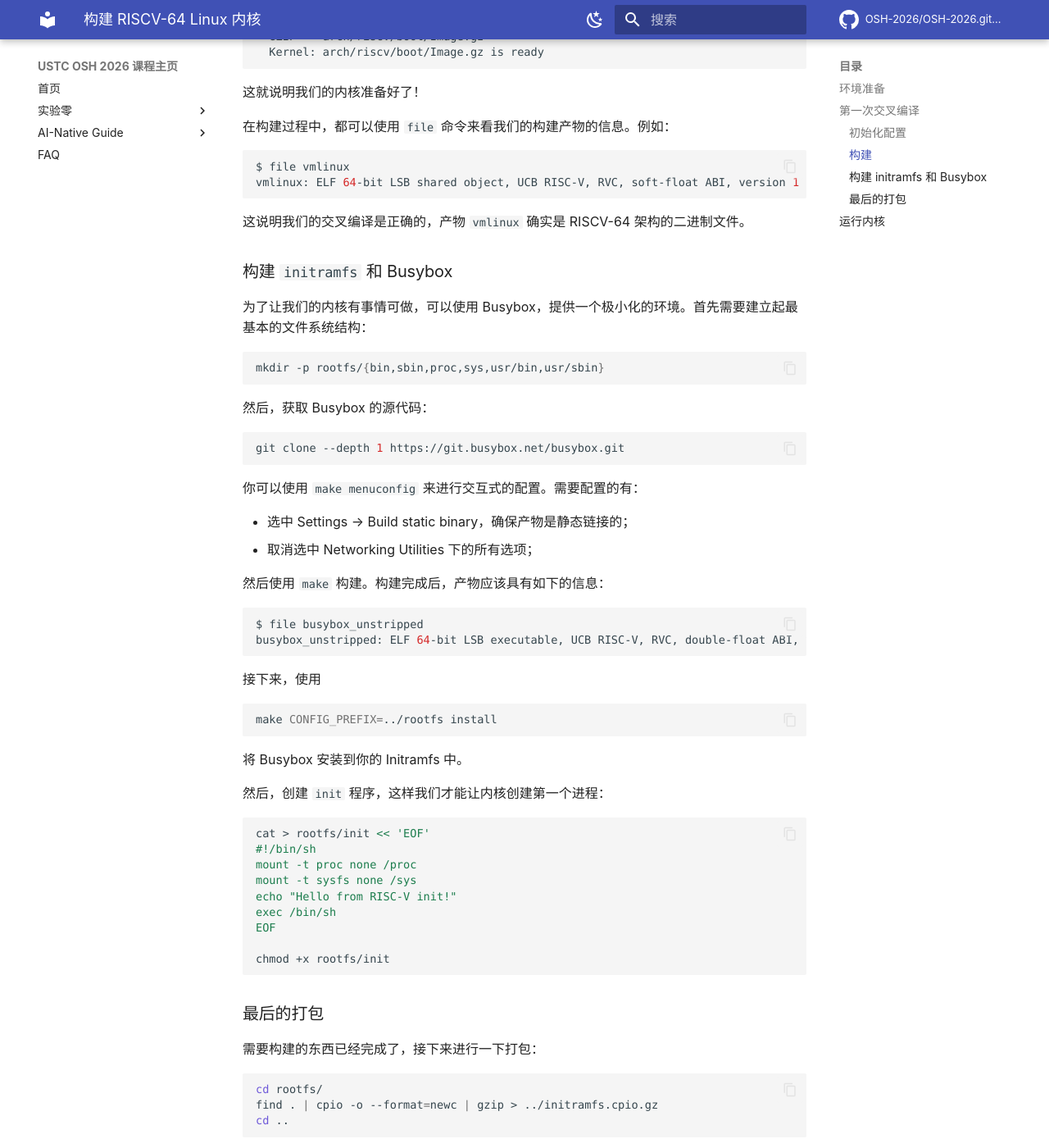
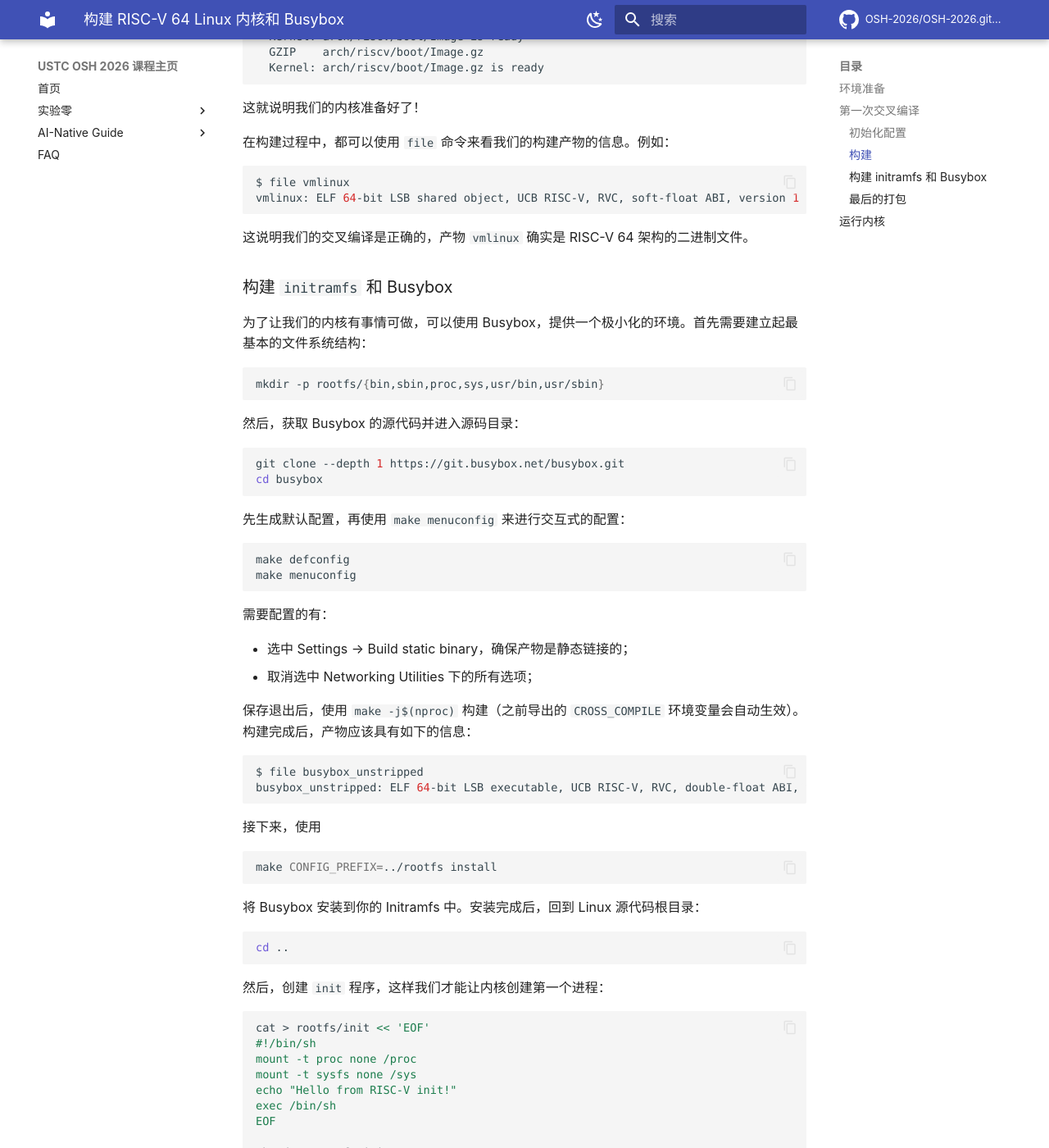
Before and after one commit to OSH-2026/osh-2026.github.io, an MkDocs documentation site: the page built from docs/lab1/riscv64-kernel.md, in a window 1280 px wide and 1400 px high, scrolled down 1988 px. Shown: the whole window at 82% size. Built offline with MkDocs 1.6.1 and Material for MkDocs 9.7.7, drawn with Linux system fonts in a browser that asks for light colours; nearby versions of some CDN libraries; library files that are not in the unit come from our copies; comment, search, counter and statistics services are not loaded; some of the changed text lies outside the part shown.

Commit message:
Better language for riscv64 kernel

````diff
--- a/docs/lab1/riscv64-kernel.md
+++ b/docs/lab1/riscv64-kernel.md
@@ -1,8 +1,8 @@
-# 构建 RISCV-64 Linux 内核
+# 构建 RISC-V 64 Linux 内核和 Busybox
 
 ## 环境准备
 
-使用了 Vlab 的 Ubuntu 24.04 LXC 虚拟环境。
+建议使用 Vlab 的 Ubuntu 24.04 LXC 虚拟环境。
 
 更新并安装所需的软件：
 
@@ -45,7 +45,7 @@
 make defconfig
 ```
 
-然后，由于 Qemu 里面没有什么设备，因此不需要编译很多驱动程序。因此只保留我们需要的。这里可以使用 `make menuconfig` 来进行交互式的配置，但是由于需要修改的地方比较多，交互式操作可能不太方便。所以，使用 `config` 切片来完成配置。编写 `qemu.config` 并填入下面的内容：
+然后，由于 QEMU 里面没有什么设备，因此不需要编译很多驱动程序，只保留我们需要的即可。这里可以使用 `make menuconfig` 来进行交互式的配置，但是由于需要修改的地方比较多，交互式操作可能不太方便。所以，使用配置切片（config fragment）来完成配置。在 Linux 源代码根目录下编写 `qemu.config` 并填入下面的内容：
 
 ```plain
 CONFIG_SERIAL_8250=y
@@ -66,9 +66,10 @@
 
 ### 构建
 
-接下来将它合并到 `defconfig` 中并且开始编译：
+接下来将它合并到当前的 `.config` 中并且开始编译：
 
 ```shell
+scripts/kconfig/merge_config.sh .config qemu.config
 make olddefconfig
 make -j$(nproc)
 ```
@@ -104,7 +105,7 @@
 vmlinux: ELF 64-bit LSB shared object, UCB RISC-V, RVC, soft-float ABI, version 1 (SYSV), dynamically linked, BuildID[sha1]=618e9ee6b09fff369073f9dc28538a44cfcb5b3e, not stripped
 ```
 
-这说明我们的交叉编译是正确的，产物 `vmlinux` 确实是 RISCV-64 架构的二进制文件。
+这说明我们的交叉编译是正确的，产物 `vmlinux` 确实是 RISC-V 64 架构的二进制文件。
 
 ### 构建 `initramfs` 和 Busybox
 
@@ -114,18 +115,26 @@
 mkdir -p rootfs/{bin,sbin,proc,sys,usr/bin,usr/sbin}
 ```
 
-然后，获取 Busybox 的源代码：
+然后，获取 Busybox 的源代码并进入源码目录：
 
 ```shell
 git clone --depth 1 https://git.busybox.net/busybox.git
+cd busybox
 ```
 
-你可以使用 `make menuconfig` 来进行交互式的配置。需要配置的有：
+先生成默认配置，再使用 `make menuconfig` 来进行交互式的配置：
+
+```shell
+make defconfig
+make menuconfig
+```
+
+需要配置的有：
 
 - 选中 Settings -> Build static binary，确保产物是静态链接的；
 - 取消选中 Networking Utilities 下的所有选项；
 
-然后使用 `make` 构建。构建完成后，产物应该具有如下的信息：
+保存退出后，使用 `make -j$(nproc)` 构建（之前导出的 `CROSS_COMPILE` 环境变量会自动生效）。构建完成后，产物应该具有如下的信息：
 
 ```shell
 $ file busybox_unstripped
@@ -138,7 +147,11 @@
 make CONFIG_PREFIX=../rootfs install
 ```
 
-将 Busybox 安装到你的 Initramfs 中。
+将 Busybox 安装到你的 Initramfs 中。安装完成后，回到 Linux 源代码根目录：
+
+```shell
+cd ..
+```
 
 然后，创建 `init` 程序，这样我们才能让内核创建第一个进程：
 
````
